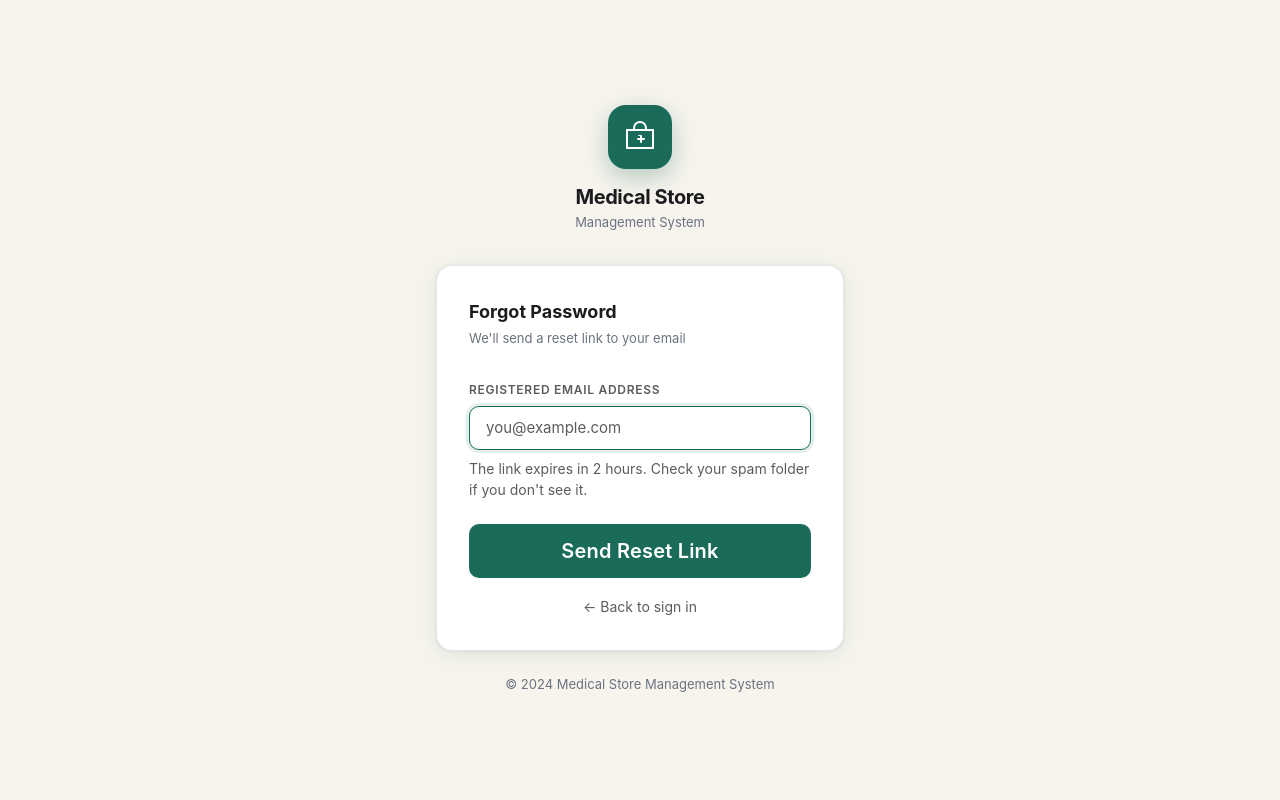
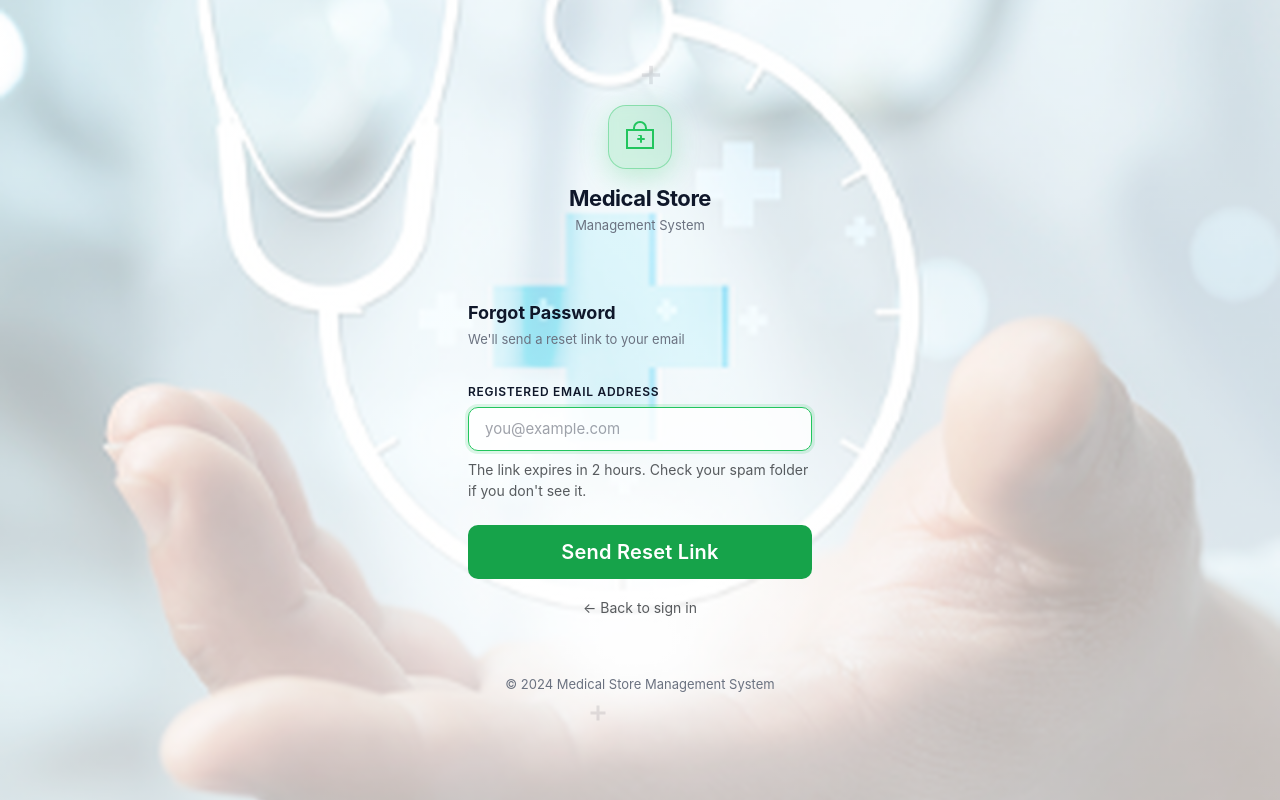
Before and after one commit to Jamirahmadmulani/fittrack_project, a Flask app: page /auth/forgot-password in a window 1280 px wide. Run offline with Flask 3, Linux system fonts and the light colour scheme; some libraries are stand-ins or nearby versions.

Commit message:
Redesign auth pages with a medical-themed hero background

```diff
--- a/app/templates/auth/auth_base.html
+++ b/app/templates/auth/auth_base.html
@@ -7,31 +7,61 @@
   <link rel="stylesheet" href="https://cdn.jsdelivr.net/npm/bootstrap@5.3.3/dist/css/bootstrap.min.css" />
   <style>
     :root {
-      --accent:    #1A6B5A;
-      --accent-lt: #E6F2EF;
-      --ground:    #F7F4EE;
-      --text:      #1C1C1E;
+      --accent:    #22C55E;
+      --accent-lt: rgba(34,197,94,.15);
+      --ground:    #060B14;
+      --text:      #0F172A;
       --muted:     #6B7280;
       --border:    #D1D5DB;
-      --card-shadow: 0 4px 24px rgba(26,107,90,.10), 0 1px 4px rgba(0,0,0,.06);
+      --card-shadow: 0 20px 60px rgba(0,0,0,.45), 0 1px 4px rgba(0,0,0,.2);
     }
 
     *, *::before, *::after { box-sizing: border-box; }
 
     body {
-      background: var(--ground);
+      background:
+        linear-gradient(rgba(255,255,255,.55), rgba(255,255,255,.7)),
+        url("{{ url_for('static', filename='img/auth-hero.png') }}");
+      background-size: cover;
+      background-position: center;
+      background-repeat: no-repeat;
+      background-attachment: fixed;
       color: var(--text);
       font-family: -apple-system, BlinkMacSystemFont, 'Segoe UI', system-ui, sans-serif;
       min-height: 100vh;
       display: flex;
       align-items: center;
       justify-content: center;
+      position: relative;
+      overflow: hidden;
+    }
+
+    /* ── Light medical-tech background overlay ────────────────────────────── */
+    .med-bg {
+      position: fixed;
+      inset: 0;
+      z-index: 0;
+      overflow: hidden;
+      pointer-events: none;
+    }
+
+    .med-bg .cross {
+      position: absolute;
+      color: rgba(15,23,42,.10);
     }
 
     .auth-wrapper {
+      position: relative;
+      z-index: 1;
       width: 100%;
       max-width: 440px;
       padding: 1rem;
+      animation: auth-rise .6s cubic-bezier(.16,1,.3,1);
+    }
+
+    @keyframes auth-rise {
+      from { opacity: 0; transform: translateY(18px); }
+      to   { opacity: 1; transform: translateY(0); }
     }
 
     .auth-brand {
@@ -42,19 +72,21 @@
     .auth-brand .brand-icon {
       width: 64px;
       height: 64px;
-      background: var(--accent);
+      background: rgba(34,197,94,.16);
+      backdrop-filter: blur(6px);
+      border: 1px solid rgba(34,197,94,.4);
       border-radius: 18px;
       display: inline-flex;
       align-items: center;
       justify-content: center;
       margin-bottom: 1rem;
-      box-shadow: 0 8px 24px rgba(26,107,90,.30);
+      box-shadow: 0 8px 28px rgba(34,197,94,.25);
     }
 
-    .auth-brand .brand-icon svg { color: #fff; }
+    .auth-brand .brand-icon svg { color: var(--accent); }
 
     .auth-brand h1 {
-      font-size: 1.25rem;
+      font-size: 1.375rem;
       font-weight: 700;
       color: var(--text);
       margin-bottom: .25rem;
@@ -68,11 +100,11 @@
     }
 
     .auth-card {
-      background: #fff;
-      border-radius: 16px;
+      background: transparent;
+      border-radius: 18px;
       padding: 2rem;
-      box-shadow: var(--card-shadow);
-      border: 1px solid rgba(209,213,219,.6);
+      border: none;
+      box-shadow: none;
     }
 
     .auth-card-title {
@@ -88,26 +120,45 @@
       margin-bottom: 1.75rem;
     }
 
+    .form-label { color: var(--text) !important; }
+
+    .form-check-label { color: var(--muted) !important; }
+
     .auth-input {
-      border: 1.5px solid var(--border);
+      border: 1.5px solid rgba(15,23,42,.18);
       border-radius: 10px;
       padding: .625rem 1rem;
       font-size: .9375rem;
       transition: border-color .15s, box-shadow .15s;
-      background: #fafafa;
+      background: rgba(255,255,255,.55);
+      color: var(--text);
+    }
+
+    .auth-input::placeholder { color: rgba(15,23,42,.4); }
+
+    /* Stop Chrome/Edge autofill from forcing a white input background */
+    .auth-input:-webkit-autofill,
+    .auth-input:-webkit-autofill:hover,
+    .auth-input:-webkit-autofill:focus {
+      -webkit-text-fill-color: var(--text);
+      -webkit-box-shadow: 0 0 0 1000px rgba(255,255,255,.7) inset;
+      box-shadow: 0 0 0 1000px rgba(255,255,255,.7) inset;
+      transition: background-color 9999s ease-in-out 0s;
+      caret-color: var(--text);
     }
 
     .auth-input:focus {
       border-color: var(--accent);
-      box-shadow: 0 0 0 3px rgba(26,107,90,.12);
-      background: #fff;
+      box-shadow: 0 0 0 3px var(--accent-lt);
+      background: rgba(255,255,255,.8);
+      color: var(--text);
     }
 
     .auth-input.is-invalid { border-color: #DC2626; }
     .auth-input.is-invalid:focus { box-shadow: 0 0 0 3px rgba(220,38,38,.12); }
 
     .btn-accent {
-      background: var(--accent);
+      background: #16A34A;
       color: #fff;
       border: none;
       border-radius: 10px;
@@ -118,26 +169,27 @@
     }
 
     .btn-accent:hover, .btn-accent:focus {
-      background: #155a4b;
+      background: #15803D;
       color: #fff;
-      box-shadow: 0 4px 16px rgba(26,107,90,.28);
+      box-shadow: 0 4px 16px rgba(21,128,61,.35);
       transform: translateY(-1px);
     }
 
     .btn-accent:active { transform: translateY(0); }
 
-    .text-accent { color: var(--accent) !important; }
-    .text-accent:hover { color: #155a4b !important; }
+    .text-accent { color: #16A34A !important; }
+    .text-accent:hover { color: #15803D !important; }
 
     .ls-wide { letter-spacing: .06em; }
 
     .form-label { font-size: .75rem; margin-bottom: .4rem; }
 
     .input-group .btn-outline-secondary {
-      border: 1.5px solid var(--border);
+      border: 1.5px solid rgba(15,23,42,.18);
       border-left: none;
       border-radius: 0 10px 10px 0;
       color: var(--muted);
+      background: rgba(255,255,255,.55);
     }
 
     .input-group .auth-input { border-radius: 10px 0 0 10px; }
@@ -157,11 +209,16 @@
 
     .alert-danger  { background: #FEF2F2; color: #991B1B; }
     .alert-success { background: #F0FDF4; color: #166534; }
-    .alert-info    { background: var(--accent-lt); color: var(--accent); }
+    .alert-info    { background: var(--accent-lt); color: #15803D; }
     .alert-warning { background: #FFFBEB; color: #92400E; }
   </style>
 </head>
 <body>
+  <div class="med-bg" aria-hidden="true">
+    <svg class="cross" style="left:50%; top:8%; width:22px; height:22px;" viewBox="0 0 24 24" fill="currentColor"><path d="M10 2h4v8h8v4h-8v8h-4v-8H2v-4h8V2z"/></svg>
+    <svg class="cross" style="left:46%; top:88%; width:18px; height:18px;" viewBox="0 0 24 24" fill="currentColor"><path d="M10 2h4v8h8v4h-8v8h-4v-8H2v-4h8V2z"/></svg>
+  </div>
+
   <div class="auth-wrapper">
 
     <!-- Brand -->
```
Also changed, not shown: app/static/img/auth-hero.png (added).
